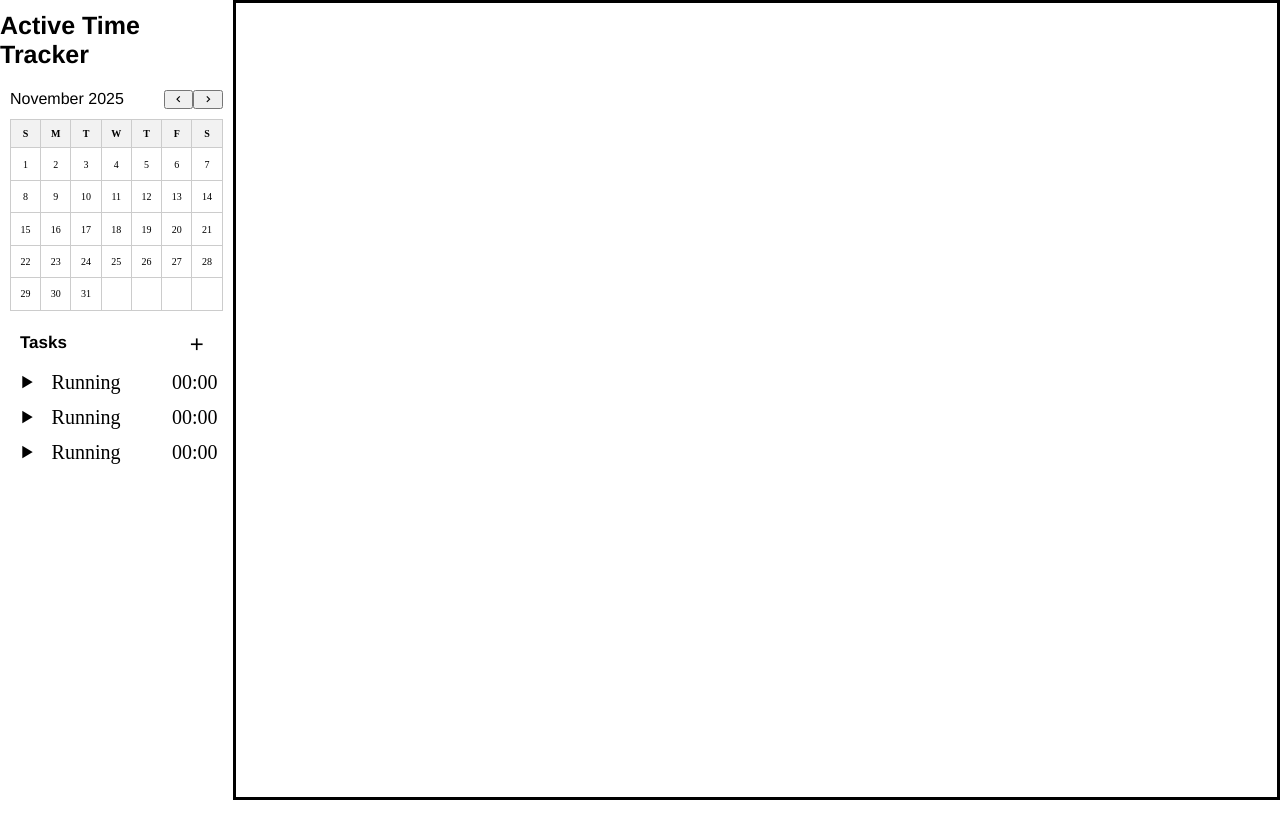
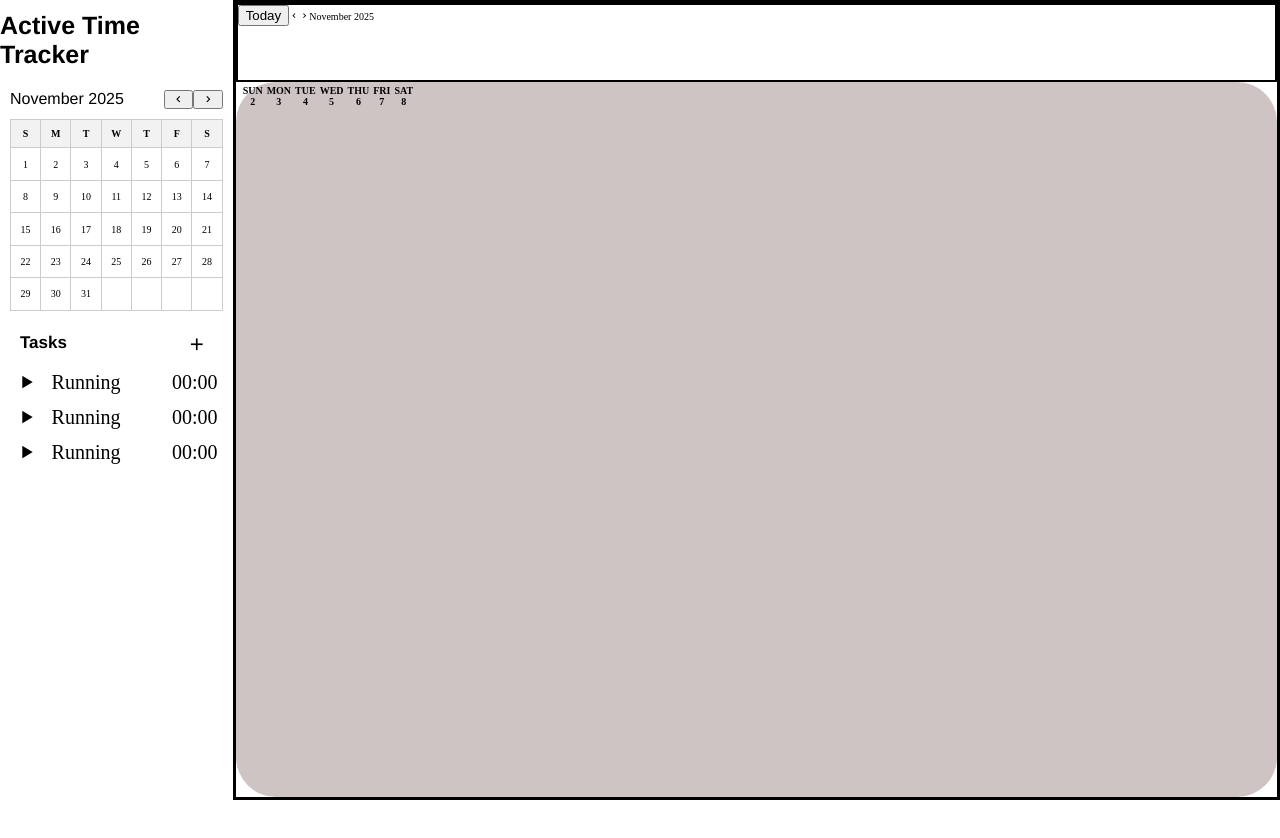
Before and after one commit to SimonX1a0/google-calendar, a React (Vite) app in the folder calendar-app/: page / in a window 1280 px wide. Shown: the top 838 px of the page. After the commit the page ends 800 px from the top, so only its background shows below. Built offline with nearby package versions, Linux system fonts and the light colour scheme.

Commit message:
fixed the grid layout issue

```diff
--- a/calendar-app/src/Calendar/Calendar.jsx
+++ b/calendar-app/src/Calendar/Calendar.jsx
@@ -3,13 +3,10 @@ import Dates from "./Dates/Dates.jsx"
 function Calendar(){
     return(
         <>
-        <div className="calendar">
-            <div className="calendar-body">
+            <div className="calendar">
                 <SideBar></SideBar>
                 <Dates></Dates>
             </div>
-        </div>
-
         </>
     )
 }
--- /dev/null
+++ b/calendar-app/src/Calendar/Dates/Dates.css
@@ -0,0 +1,12 @@
+.dates-header{
+    height: 10%;
+    border:2px solid black;
+    box-sizing: border-box;
+}
+
+.Dates-calendar-grids{
+    height:90%;
+    border-radius: 4rem;
+    background-color: rgb(207, 196, 196);
+    box-sizing: border-box;
+}
--- a/calendar-app/src/Calendar/Dates/Dates.jsx
+++ b/calendar-app/src/Calendar/Dates/Dates.jsx
@@ -1,8 +1,50 @@
+import "./Dates.css"
 function Dates(){
     return(
         <div className="dates">
             <div className="dates-header">
-                <h1></h1>
+                <button>Today</button>
+                <i class='bx  bx-chevron-left'></i>
+                <i class='bx  bx-chevron-right'></i>
+                <span>November 2025</span>
+            </div>
+            <div className="Dates-calendar-grids">
+                <table className="Dates-calendar-table">
+                    <thead>
+                        <th></th>
+                        <th>
+                            <span>SUN</span>
+                            <div>2</div>
+                        </th>
+                        <th>
+                            <span>MON</span>
+                            <div>3</div>
+                        </th>
+                        <th>
+                            <span>TUE</span>
+                            <div>4</div>
+                        </th>
+                        <th>
+                            <span>WED</span>
+                            <div>5</div>
+                        </th>
+                        <th>
+                            <span>THU</span>
+                            <div>6</div>
+                        </th>
+                        <th>
+                            <span>FRI</span>
+                            <div>7</div>
+                        </th>
+                        <th>
+                            <span>SAT</span>
+                            <div>8</div>
+                        </th>
+                    </thead>
+                    <tr>
+                        <td></td>
+                    </tr>
+                </table>
             </div>
         </div>
     )
--- a/calendar-app/src/Calendar/SideBar/SideBar.css
+++ b/calendar-app/src/Calendar/SideBar/SideBar.css
@@ -9,7 +9,7 @@
     justify-content: space-around;
 }
 
-.calendar{
+.side-bar-calendar{
     width: 100%;
     aspect-ratio: 1/1;
     box-sizing: border-box;
--- a/calendar-app/src/Calendar/SideBar/SideBar.jsx
+++ b/calendar-app/src/Calendar/SideBar/SideBar.jsx
@@ -7,7 +7,7 @@ function SideBar(){
                 <div className="side-bar-header">
                     <h1 className="side-bar-header-title">Active Time Tracker</h1>
                 </div>
-                <div className="calendar">
+                <div className="side-bar-calendar">
                     <div className="calendar-header">
                         <div className="calendar-date">{`November 2025`}</div>
                         <div className="calendar-header-btns">
--- a/calendar-app/src/index.css
+++ b/calendar-app/src/index.css
@@ -8,9 +8,10 @@ body{
     margin:0;
 }
 
-.calendar-body{
+.calendar{
     display: flex;
 }
+
 
 .side-bar{
     min-width: 23rem;
```
